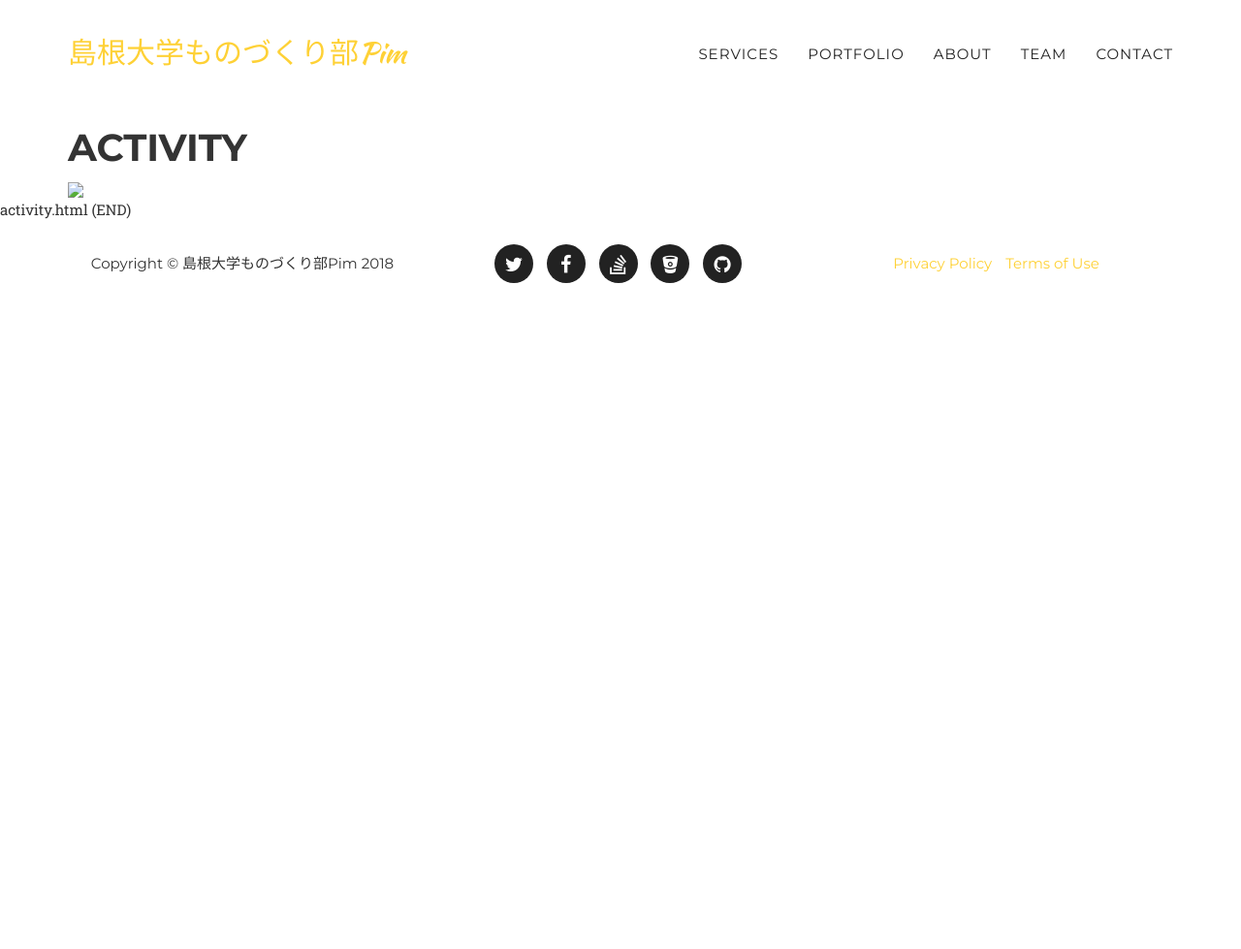
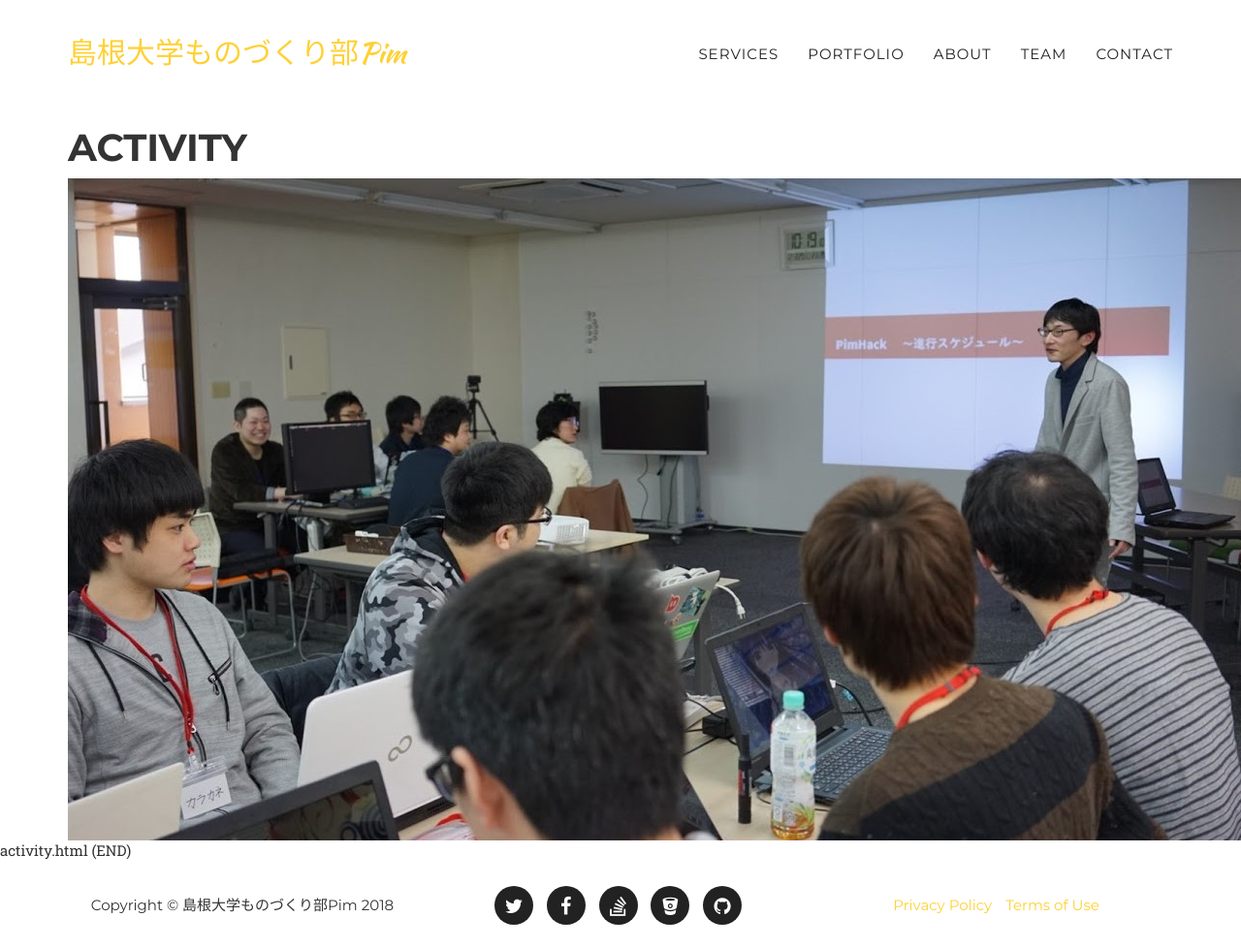
Before and after one commit to pim-shimane/pim-homepage, a Jekyll site: the page built from activity.html, in a window 1280 px wide and 979 px high. Shown: the whole window at 97% size. Built offline with Jekyll 4.4.1, drawn with Linux system fonts in a browser that asks for light colours; some web fonts are replaced.

Commit message:
activityの画像追加

```diff
--- a/activity.html
+++ b/activity.html
@@ -6,7 +6,7 @@ layout: page
 
   <h1>Activity</h1>
 
-  <img src="img/ハッカソン.jpg">
+  <img src="{{site.url}}/img/activity/ハッカソン.jpg">
 
 </div>
 activity.html (END)
```
